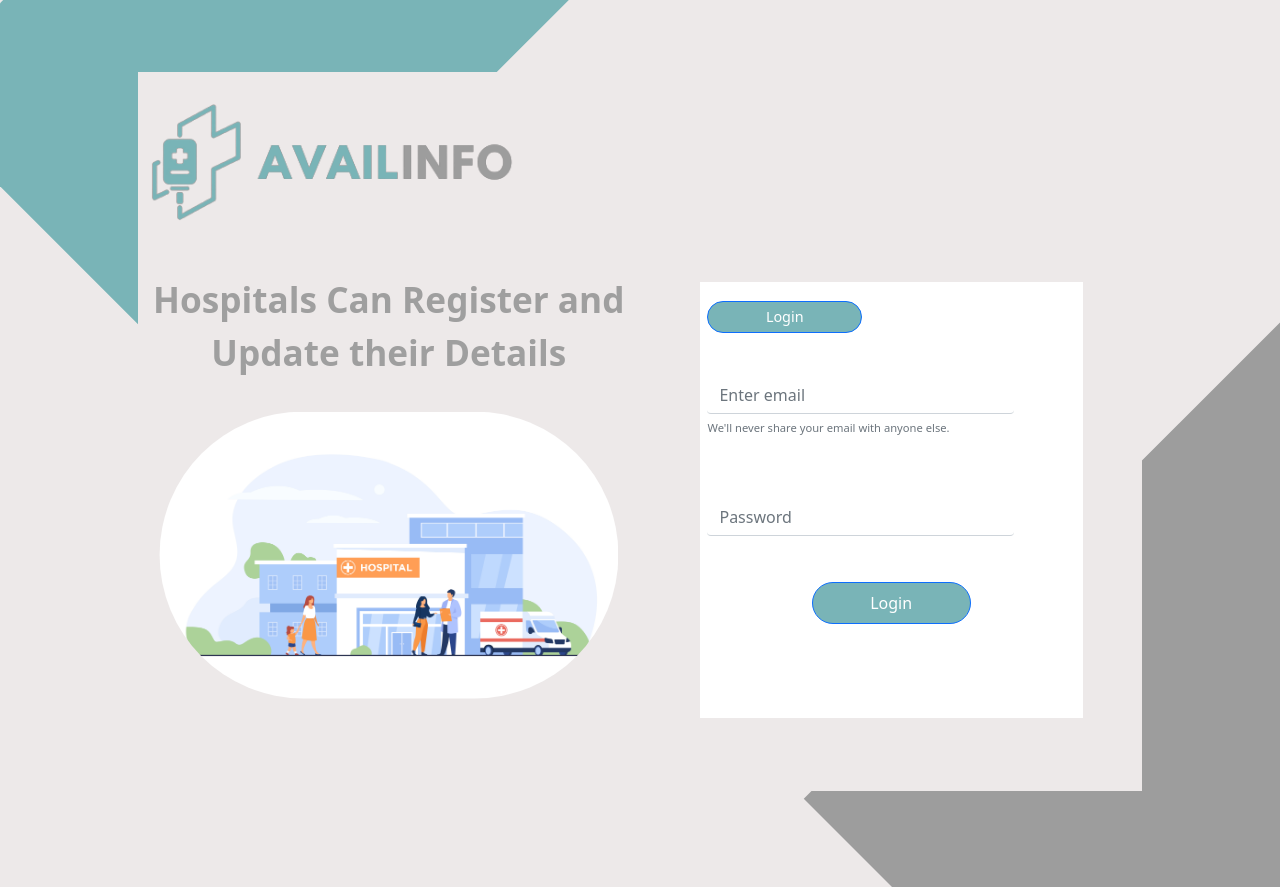
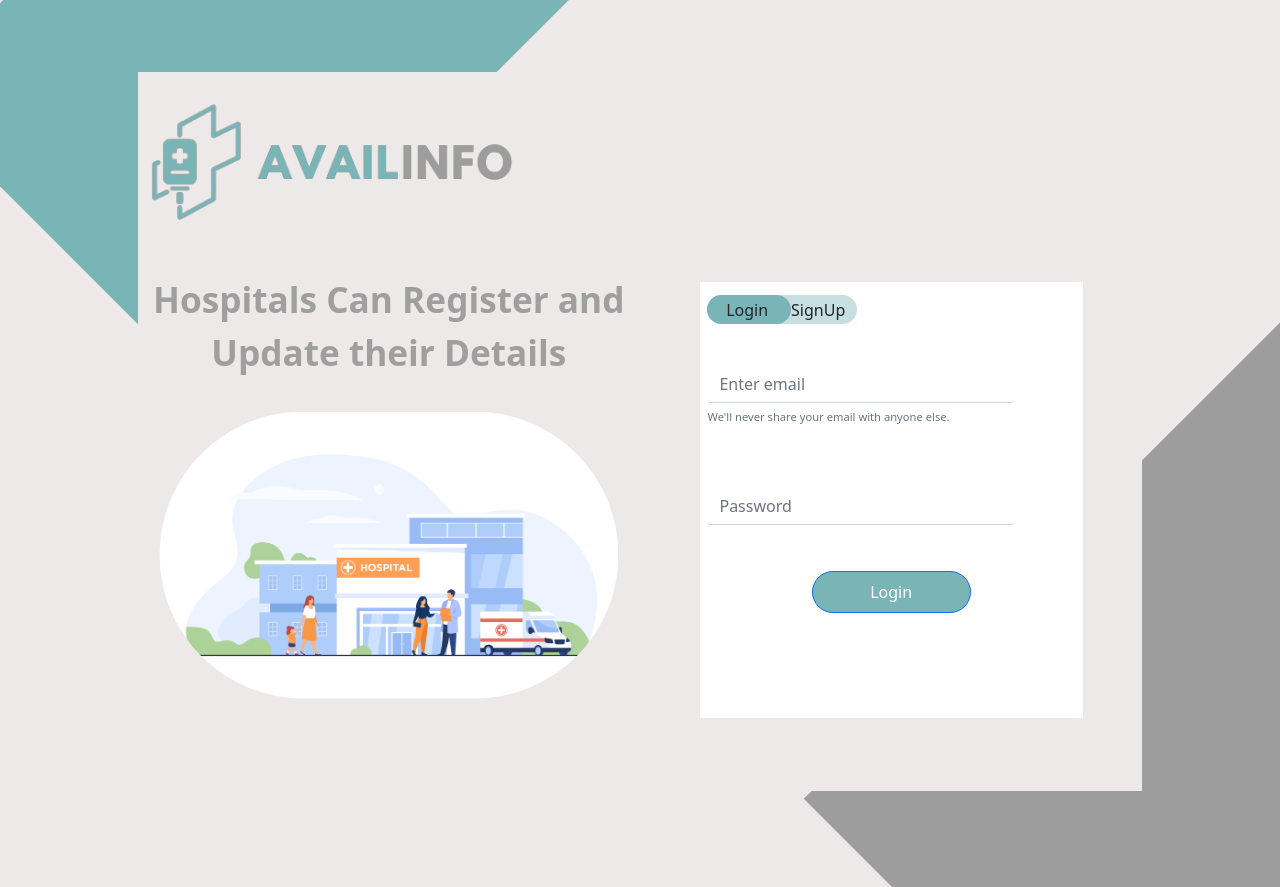
Before and after one commit to madhav592001/S.A.M, a React (Create React App) app in the folder client/: page /log in a window 1280 px wide. Built offline with nearby package versions, Linux system fonts and the light colour scheme.

Commit message:
toggleswitchworkstarted

```diff
--- a/client/src/components/LoginSignScreen.js
+++ b/client/src/components/LoginSignScreen.js
@@ -1,8 +1,10 @@
 import React from 'react'
-import { Col, Container, Navbar, Row, Form, Button } from 'react-bootstrap'
+import { Col, Container, Navbar, Row, Form, Button, ToggleButton } from 'react-bootstrap'
 import logo from './images/logo.png'
 import pic from './images/loginsignup.jpg'
 import {Link} from 'react-router-dom'
+import ToggleSwitch from './ToggleSwitch'
+
 
 function LoginSignScreen() {
   return (
@@ -90,7 +92,7 @@ function LoginSignScreen() {
                 paddingBottom:"4%"
               }}
             >
-              <Button
+              {/* <Button
                     style={{
                       marginLeft: '2%',
                       marginTop: '5%',
@@ -102,7 +104,8 @@ function LoginSignScreen() {
                     type="submit"
                   >
                     Login
-                  </Button>
+                  </Button> */}
+                  <div  style={{paddingTop:"4%",marginLeft:"2%"}}><ToggleSwitch/></div>
               <Form>
                 <Form.Group className="mb-3" controlId="formBasicEmail">
                   <Form.Label
--- /dev/null
+++ b/client/src/components/ToggleSwitch.js
@@ -0,0 +1,19 @@
+import React, { useState } from 'react'
+
+function ToggleSwitch() {
+    const [val,setVal] = useState(0);
+  const change = ()=>{
+      if(val === 0)
+      setVal(1);
+      else
+      setVal(0);
+      console.log(val);
+  }
+  return (
+    <span  style = {{fontSize:"100%",backgroundColor:"rgba(121, 180, 183, 0.42)",padding:"1% 3%",paddingLeft:"0%",height:"6%",borderRadius:"50px"}}>
+        <span  style = {{backgroundColor:"#79B4B7",padding:"1% 5%",borderRadius:"50px"}} onClick={change}>
+         Login </span> SignUp</span>
+  )
+}
+
+export default ToggleSwitch
```
